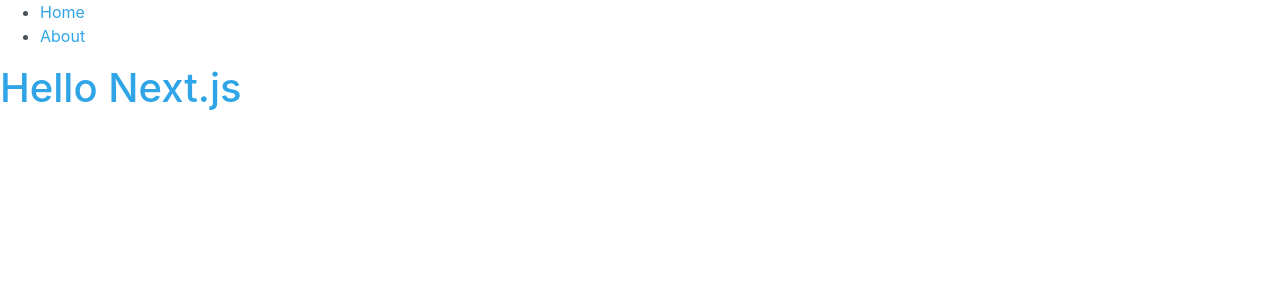
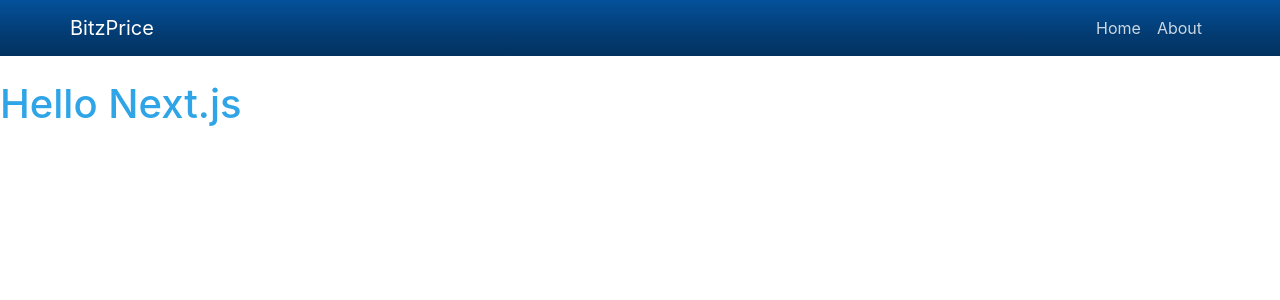
Before and after one commit to gsamaniego41/Nextjs-Crash-Course, a Next.js app: page / in a window 1280 px wide. Shown: the top 300 px of the page. Built offline with nearby package versions, Linux system fonts and the light colour scheme.

Commit message:
Styes Navbar

```diff
--- a/components/Navbar.js
+++ b/components/Navbar.js
@@ -1,20 +1,27 @@
 import Link from "next/link";
 
 const Navbar = () => (
-  <div>
-    <ul>
-      <li>
+  <nav className="navbar navbar-expand navbar-dark bg-dark mb-4">
+    <div className="container">
+      <a href="#" className="navbar-brand">
+        BitzPrice
+      </a>
+      <div className="collapse navbar-collapse">
+        <ul className="navbar-nav ml-auto">
+          <li className="nav-item">
             <Link href="/">
-          <a>Home</a>
+              <a className="nav-link">Home</a>
             </Link>
           </li>
-      <li>
+          <li className="nav-item">
             <Link href="/about">
-          <a>About</a>
+              <a className="nav-link">About</a>
             </Link>
           </li>
         </ul>
       </div>
+    </div>
+  </nav>
 );
 
 export default Navbar;
```
Lines whose indentation alone changed are shown as unchanged.
